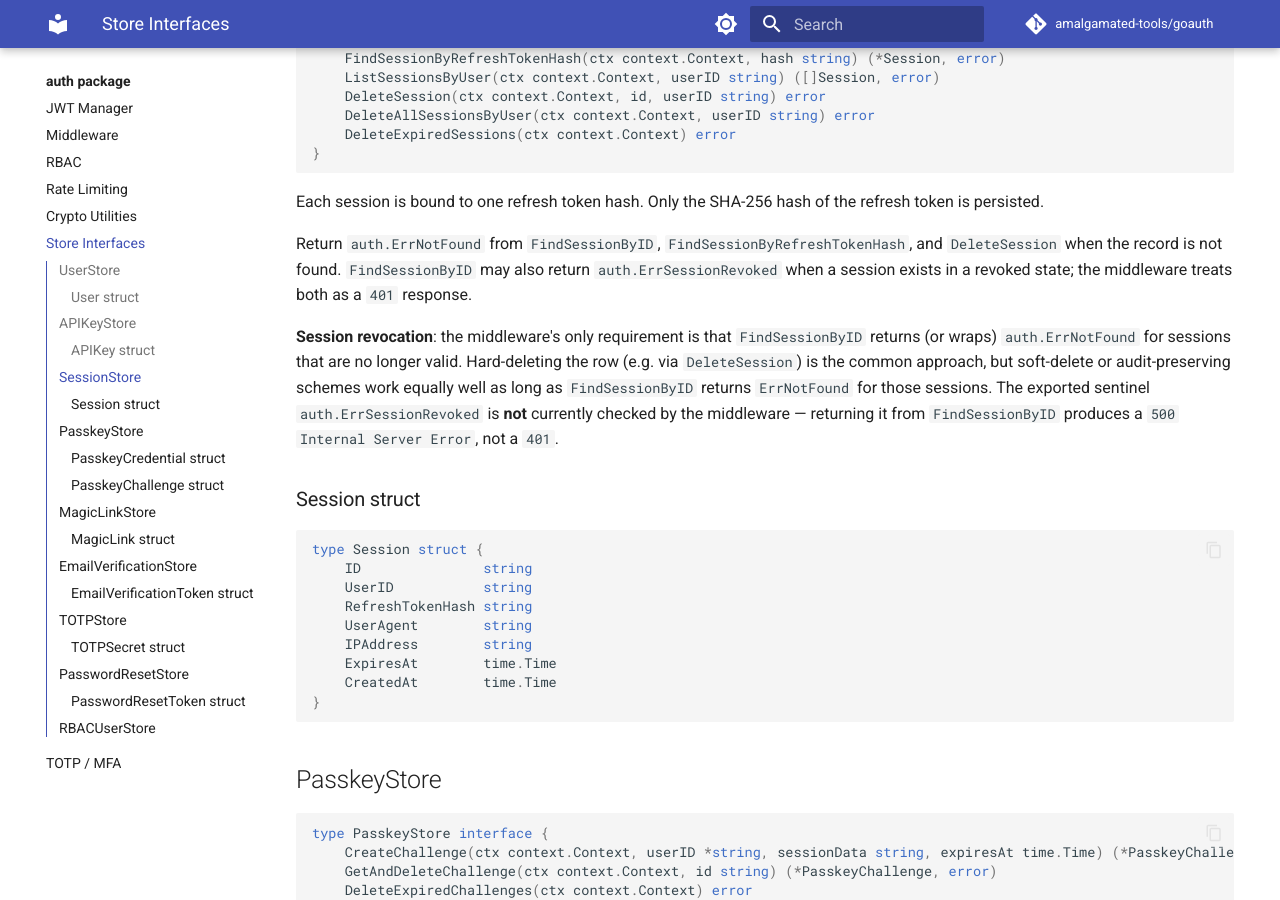
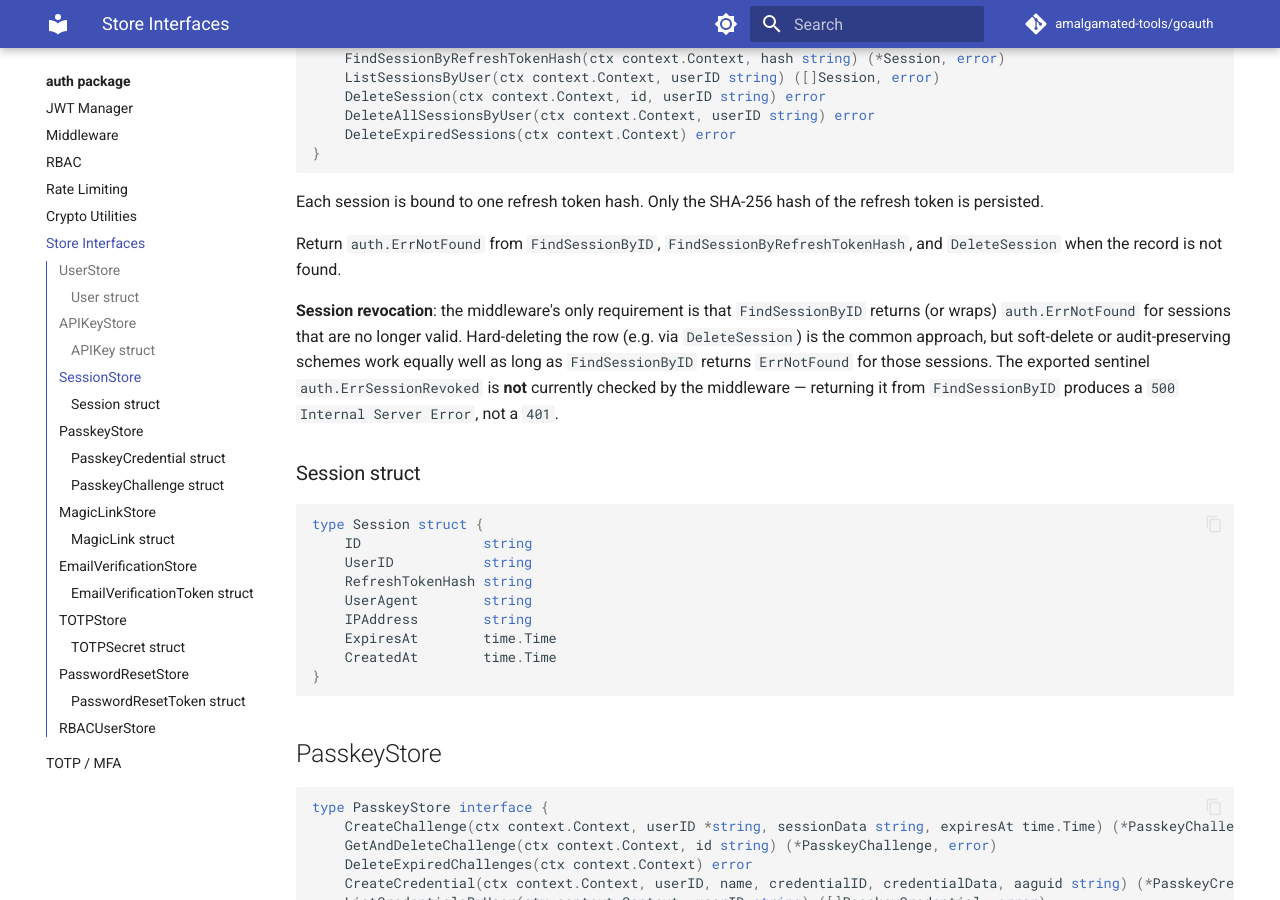
Before and after one commit to amalgamated-tools/goauth, an MkDocs documentation site: the page built from docs/auth/store-interfaces.md, in a window 1280 px wide and 900 px high, scrolled down 1940 px. Built offline with MkDocs 1.6.1 and Material for MkDocs 9.7.7, drawn with Linux system fonts in a browser that asks for light colours; comment, search, counter and statistics services are not loaded.

Commit message:
fix: correct post-merge docs contradictions and broken TestOIDCLink_storeError
After merging origin/main, two docs files incorrectly retained stale sentences
from ca2ef55 that contradict the session-revocation contract paragraphs already
on this branch. Also renames the duplicate TestOIDCLink_storeError (introduced
by ca2ef55 using the old in-memory linkNonces API) to TestOIDCLink_dbErrorOnFindByID
and updates it to use LinkNonces.CreateLinkNonce, matching the external-store
interface introduced in 810add1.

```diff
--- a/docs/auth/store-interfaces.md
+++ b/docs/auth/store-interfaces.md
@@ -87,7 +87,7 @@ type SessionStore interface {
 
 Each session is bound to one refresh token hash. Only the SHA-256 hash of the refresh token is persisted.
 
-Return `auth.ErrNotFound` from `FindSessionByID`, `FindSessionByRefreshTokenHash`, and `DeleteSession` when the record is not found. `FindSessionByID` may also return `auth.ErrSessionRevoked` when a session exists in a revoked state; the middleware treats both as a `401` response.
+Return `auth.ErrNotFound` from `FindSessionByID`, `FindSessionByRefreshTokenHash`, and `DeleteSession` when the record is not found.
 
 **Session revocation**: the middleware's only requirement is that `FindSessionByID` returns (or wraps) `auth.ErrNotFound` for sessions that are no longer valid. Hard-deleting the row (e.g. via `DeleteSession`) is the common approach, but soft-delete or audit-preserving schemes work equally well as long as `FindSessionByID` returns `ErrNotFound` for those sessions. The exported sentinel `auth.ErrSessionRevoked` is **not** currently checked by the middleware — returning it from `FindSessionByID` produces a `500 Internal Server Error`, not a `401`.
 
```
Also changed, not shown: docs/auth/middleware.md (+1 -1 lines), 1 other file.
